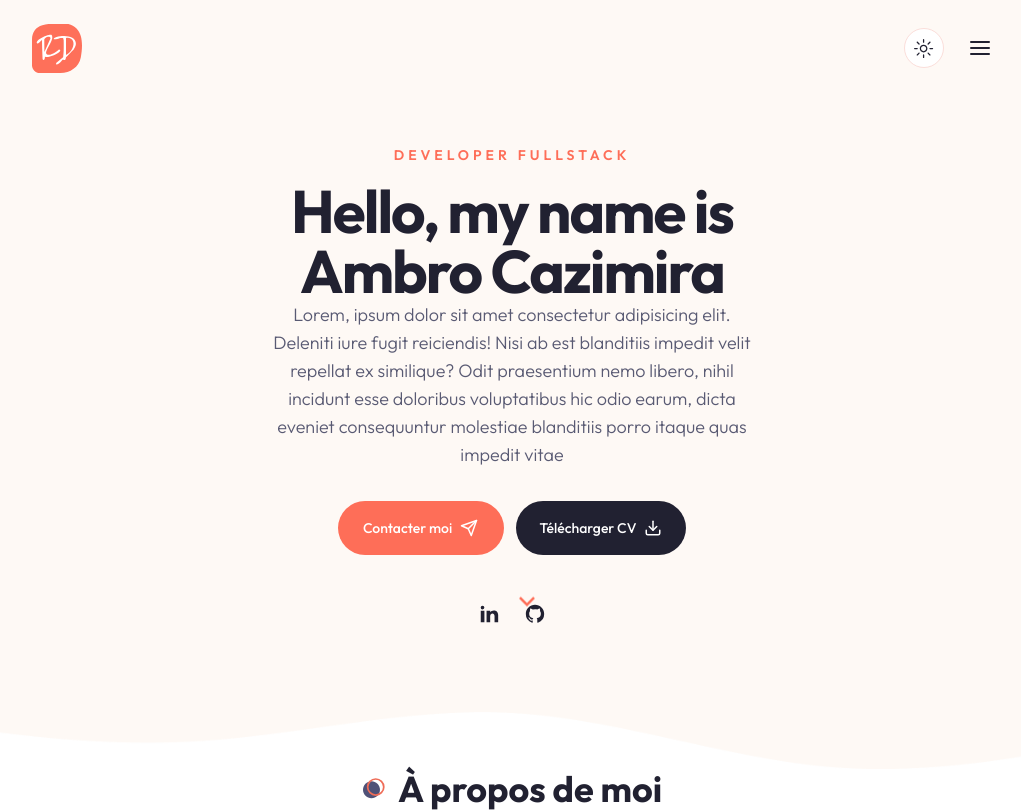
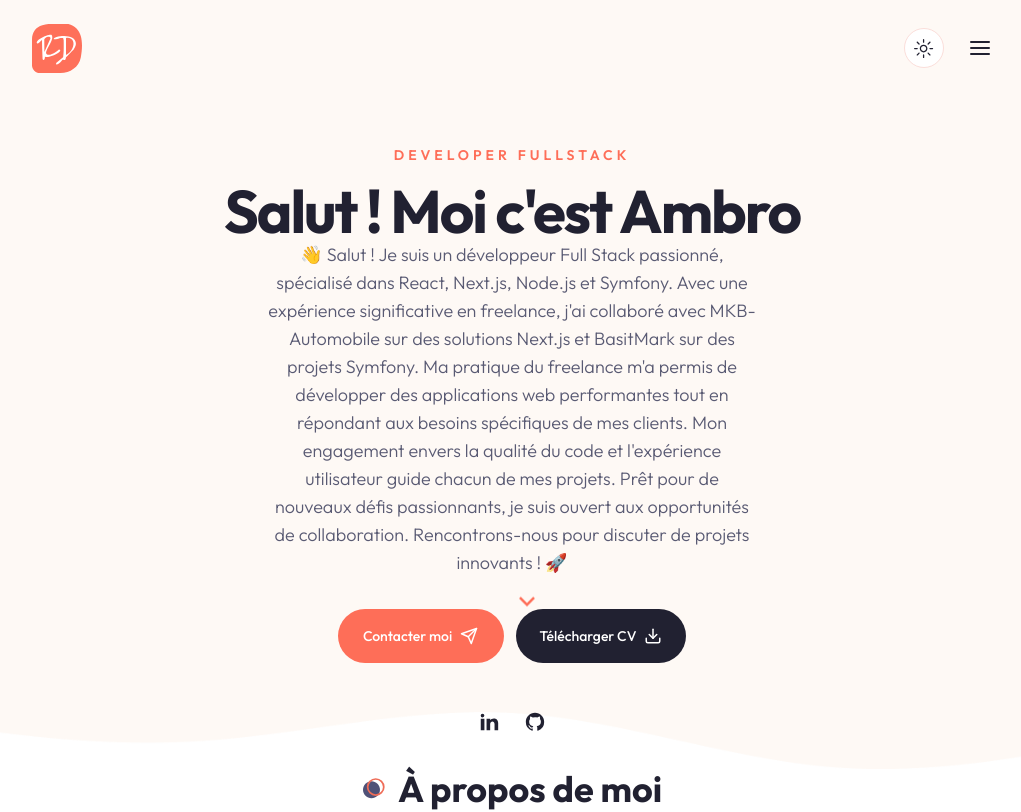
Before and after one commit to Ambrosioc/portfolio-next, a Next.js app: page / in a window 1280 px wide. Shown: the top 812 px of the page, without its empty margins (128-1149 px from the left). Built offline with nearby package versions, Linux system fonts and the light colour scheme.

Commit message:
add download fil

```diff
--- a/components/Hero.jsx
+++ b/components/Hero.jsx
@@ -12,6 +12,8 @@ import DevImg from "./DevImg";
 import Badge from "./Badge";
 import Socials from "./Socials";
 
+const cvFile = "/hero/cv.pdf";
+
 const Hero = () => {
 	return (
 		<section className="py-12 xl:py-24 h-[84vh] xl:pt-28 bg-hero bg-no-repeat bg-bottom bg-cover dark:bg-none">
@@ -22,13 +24,19 @@ const Hero = () => {
 						<div className="text-sm uppercase font-semibold mb-4 text-primary tracking-[4px]">
 							Developer Fullstack
 						</div>
-						<h1 className="h1">Hello, my name is Ambro Cazimira</h1>
+						<h1 className="h1">Salut ! Moi c'est Ambro</h1>
 						<p className="subtitle max-w-[490px] mx-auto xl:mx-0">
-							Lorem, ipsum dolor sit amet consectetur adipisicing elit. Deleniti
-							iure fugit reiciendis! Nisi ab est blanditiis impedit velit
-							repellat ex similique? Odit praesentium nemo libero, nihil
-							incidunt esse doloribus voluptatibus hic odio earum, dicta eveniet
-							consequuntur molestiae blanditiis porro itaque quas impedit vitae
+							👋 Salut ! Je suis un développeur Full Stack passionné, spécialisé
+							dans React, Next.js, Node.js et Symfony. Avec une expérience
+							significative en freelance, j'ai collaboré avec MKB-Automobile sur
+							des solutions Next.js et BasitMark sur des projets Symfony. Ma
+							pratique du freelance m'a permis de développer des applications
+							web performantes tout en répondant aux besoins spécifiques de mes
+							clients. Mon engagement envers la qualité du code et l'expérience
+							utilisateur guide chacun de mes projets. Prêt pour de nouveaux
+							défis passionnants, je suis ouvert aux opportunités de
+							collaboration. Rencontrons-nous pour discuter de projets innovants
+							! 🚀
 						</p>
 						{/* buttons */}
 						<div className="flex flex-col gap-y-3 md:flex-row gap-x-3 mx-auto xl:mx-0 mb-12">
@@ -37,10 +45,15 @@ const Hero = () => {
 									Contacter moi <Send size={18} />
 								</Button>
 							</Link>
-							<Button variant="secondary" className="gap-x-2">
-								Télécharger CV
-								<Download size={18} />
-							</Button>
+							<Link
+								href={cvFile}
+								download={"Ambro-Developer-FullStack.pdf"}
+								target="_blank"
+								rel="noopener noreferrer">
+								<Button variant="secondary" className="gap-x-2">
+									Télécharger CV <Download size={18} />
+								</Button>
+							</Link>
 						</div>
 						{/* socials */}
 						<Socials
```
Also changed, not shown: 1 other file (tests, documents, lock files or other folders).
